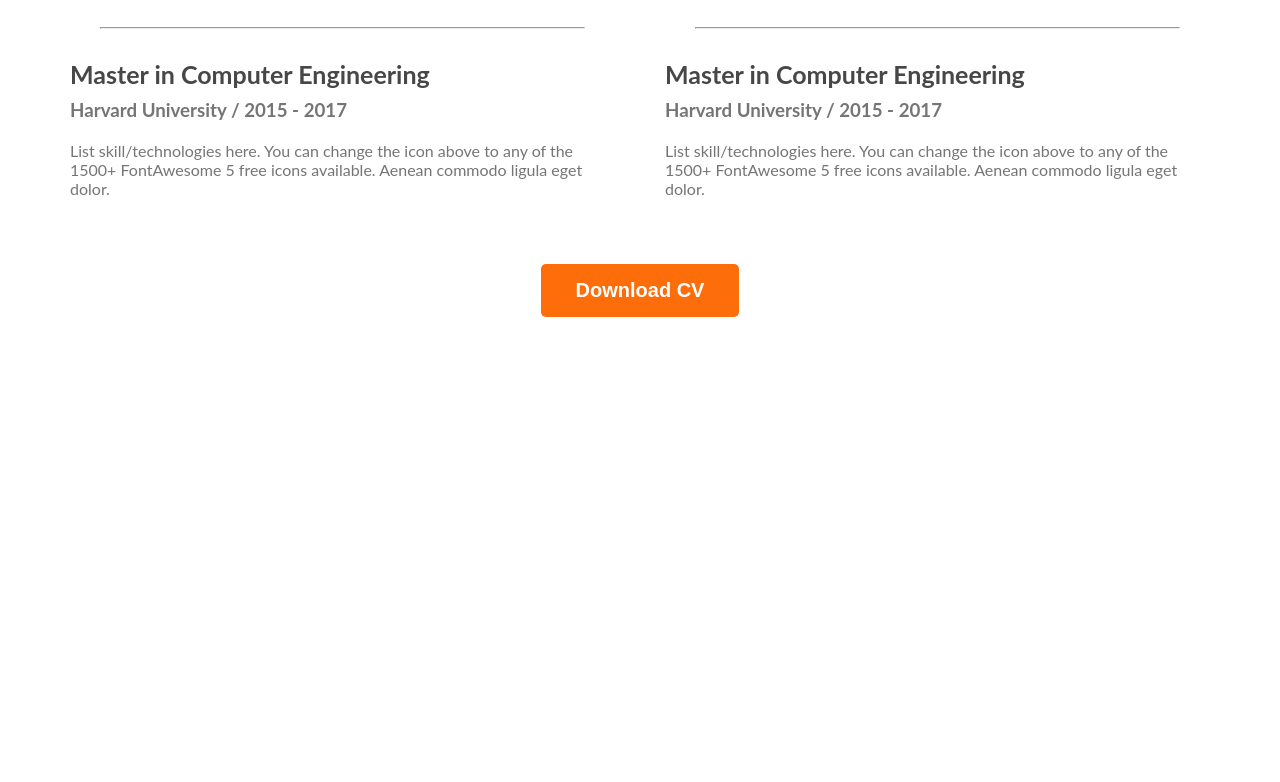
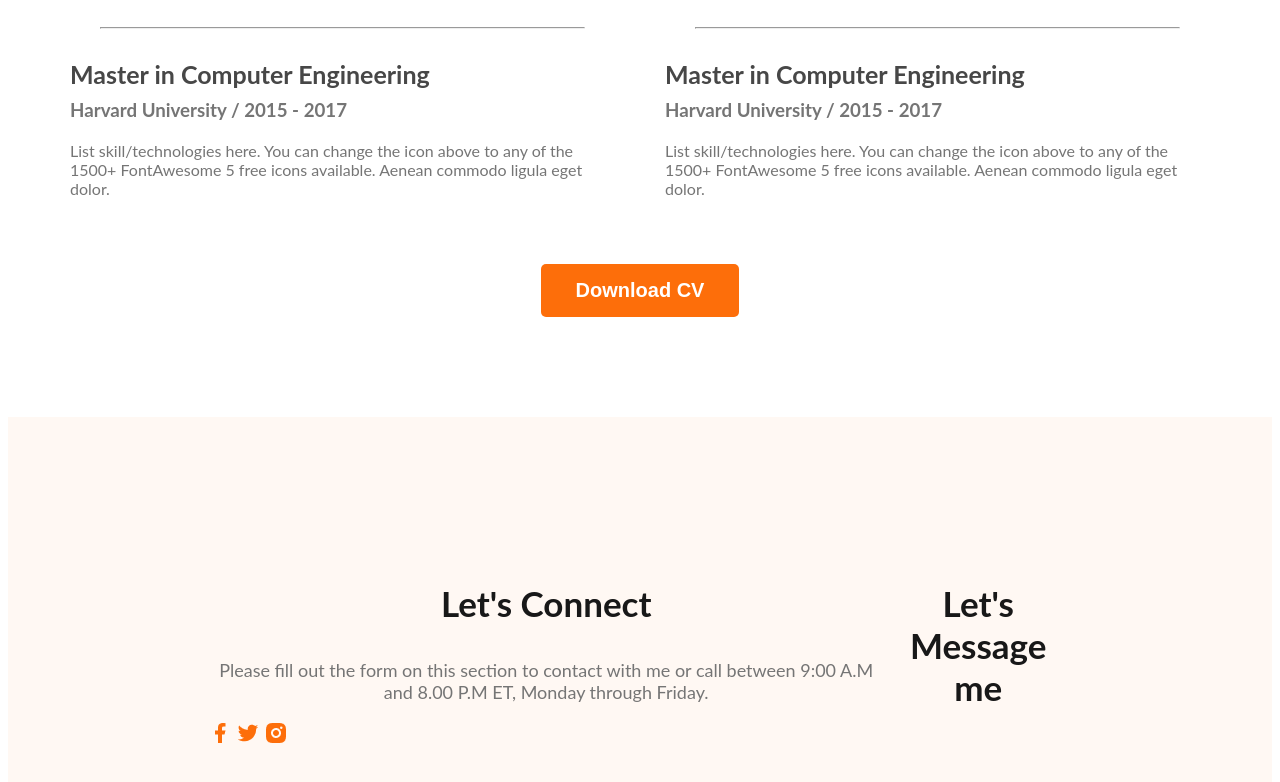
Before and after one commit to piash071/martya-dev-portfolio, a plain HTML site: page index.html in a window 1280 px wide. Shown: the part 2651-3433 px from the top of the page. Before the commit the page ends 2976 px from the top, so only its background shows below. Drawn offline with Linux system fonts and the light colour scheme.

Commit message:
basic footer

```diff
--- a/index.html
+++ b/index.html
@@ -143,6 +143,18 @@
 
     </main>
     <footer>
+        <div class="footer-column">
+            <h3 class="section-title">Let's Connect</h3>
+            <p class="section-description">Please fill out the form on this section to contact with me or call between 9:00 A.M and 8.00 P.M ET, Monday through Friday.</p>
+            <div class="social-links">
+                <a href=""><img src="images/icons/facebook.png" alt=""></a>
+                <a href=""><img src="images/icons/twitter.png" alt=""></a>
+                <a href=""><img src="images/icons/insta.png" alt=""></a>
+            </div>
+        </div>
+        <div class="footer-column">
+            <h3 class="section-title">Let's Message me</h3>
+        </div>
 
     </footer>
 
--- a/styles/portfolio.css
+++ b/styles/portfolio.css
@@ -165,3 +165,9 @@ main section{
     text-align: center;
     margin-top: 50px;
 }
+footer{
+    display: flex;
+    background: #FFF8F3;
+    margin-top: 100px;
+    padding: 130px 200px;
+}
```
